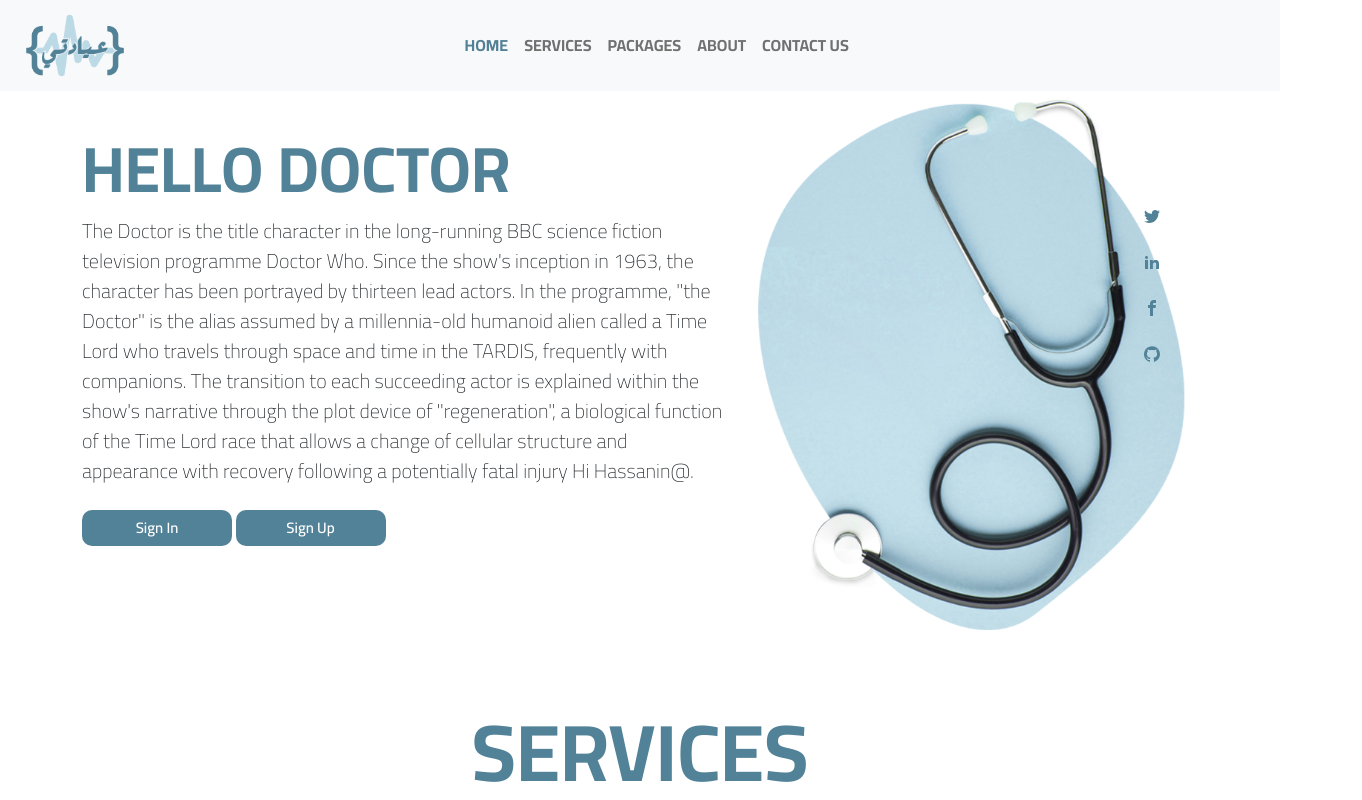
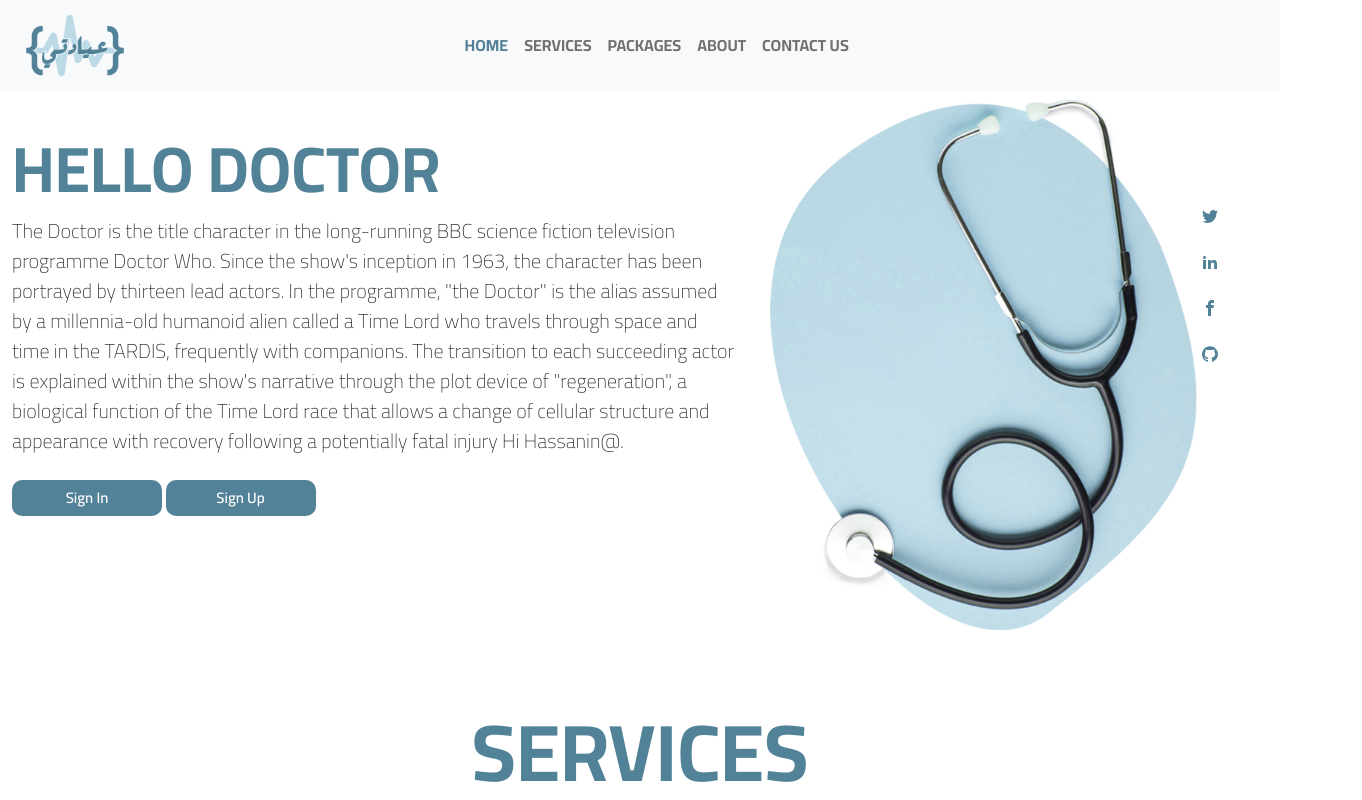
Before and after one commit to a-hassanein/Clinic-System, a React (Create React App) app: page / in a window 1280 px wide. Shown: the top 800 px of the page, 1362 px wide, since content can reach past the window. Built offline with nearby package versions, Linux system fonts and the light colour scheme.

Commit message:
Add Logo Virsions

```diff
--- a/src/Components/Home.js
+++ b/src/Components/Home.js
@@ -11,7 +11,7 @@ import Packages from "./Packages";
 const Home = () => {
   return (
     <>
-      <div className="container-xl" >
+      <div className="container-xxl" >
         <div className="row">
           <div className="col-md-6 col-lg-7 col-sm-12 col-xs-12">
             <div><h1 style={{ color: "var(--first_color)", fontFamily: "var(--font_family)", fontWeight: "bold" , fontSize:"4em" }}>Hello Doctor</h1></div>
```
Also changed, not shown: src/Images/logo2.png (added), src/Images/logo3.png (added).
